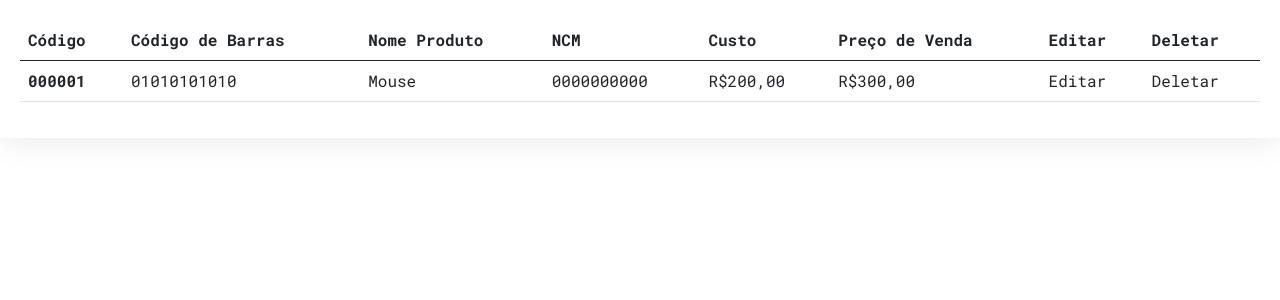
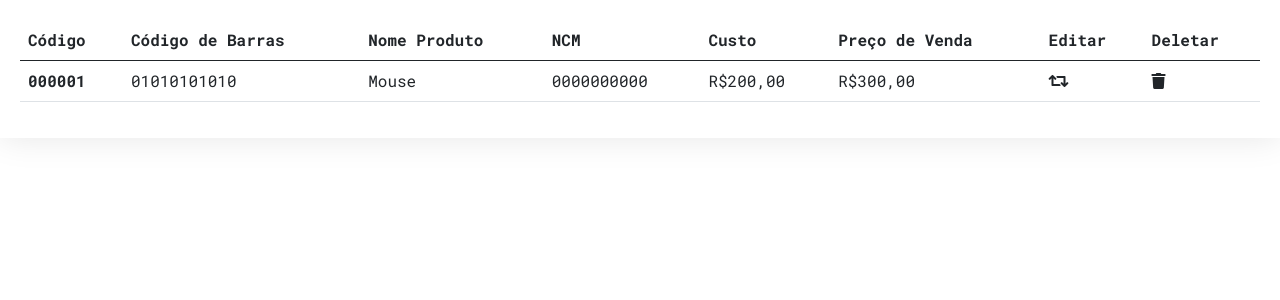
Before and after one commit to oliveiradeflavio/frontend, a PHP site: page /ajax/cadastros/vizualizarProdutos.html in a window 1280 px wide. Shown: the top 300 px of the page. Run offline with PHP 8.4, Linux system fonts and the light colour scheme.

Commit message:
configurando icones na tabela

```diff
--- a/flsoft/ajax/cadastros/vizualizarFornecedor.html
+++ b/flsoft/ajax/cadastros/vizualizarFornecedor.html
@@ -39,8 +39,8 @@
             <td>Apple Corp</td>
             <td>Apple</td>
             <td>15.566.446/0001-55</td>
-            <td>Editar</td>
-            <td>Deletar</td>
+            <td><i class="fas fa-retweet"></i></td>
+            <td><i class="fas fa-trash"></i></td>
           </tr>
 
           </tr>
--- a/flsoft/ajax/cadastros/vizualizarProdutos.html
+++ b/flsoft/ajax/cadastros/vizualizarProdutos.html
@@ -31,8 +31,8 @@
             <th scope="col">NCM</th>
             <th scope="col">Custo</th>
             <th scope="col">Preço de Venda</th>
-            <th style="col">Editar</th>
-            <th style="col">Deletar</th>
+            <th scope="col">Editar</th>
+            <th scope="col">Deletar</th>
           </tr>
         </thead>
         <tbody>
@@ -43,8 +43,8 @@
             <td>0000000000</td>
             <td>R$200,00</td>
             <td>R$300,00</td>
-            <td>Editar</td>
-            <td>Deletar</td>
+            <td><i class="fas fa-retweet"></i></td>
+            <td><i class="fas fa-trash"></i></td>
           </tr>
 
           </tr>
--- a/flsoft/ajax/cadastros/vizualizarUsuario.html
+++ b/flsoft/ajax/cadastros/vizualizarUsuario.html
@@ -38,8 +38,8 @@
             <th scope="row">1</th>
             <td>Flávio De Oliveira</td>
             <td>82837035106</td>
-            <td>Editar</td>
-            <td>Deletar</td>
+            <td><i class="fas fa-retweet"></i></td>
+            <td><i class="fas fa-trash"></i></td>
           </tr>
 
           </tr>
--- a/flsoft/css/cadastros.css
+++ b/flsoft/css/cadastros.css
@@ -15,3 +15,7 @@
     padding: 20px;
     box-shadow: 0 0 2rem rgba(0, 0, 0, 0.1);
 }
+
+.table .fas{
+    cursor: pointer;
+}
```
